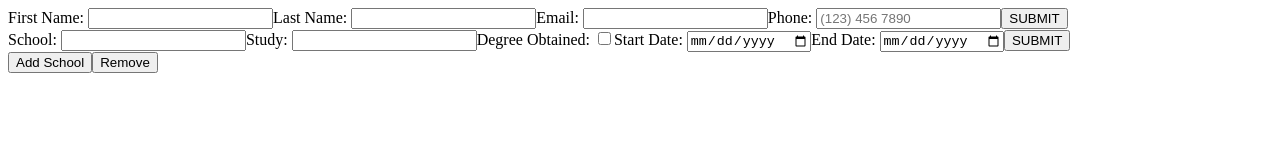
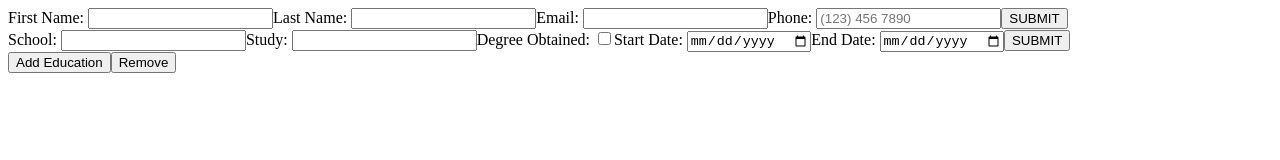
Before and after one commit to BenjaminJMcD/react-cv, a React (Vite) app: page / in a window 1280 px wide. Shown: the top 160 px of the page. Built offline with nearby package versions, Linux system fonts and the light colour scheme.

Commit message:
build: add education creates new form but does not save initial form

```diff
--- a/src/components/NewForm.jsx
+++ b/src/components/NewForm.jsx
@@ -28,17 +28,18 @@ function NewForm() {
 
     const handleAddEdForm = () => {
         const newFormId = edForms.length + 1;
-        setEdForms((prevForms) => [...prevForms, { id: newFormId, data: {} }]);
+        setEdForms((prevForm) => [...prevForm, { id: newFormId, data: {} }]);
+        console.log("CLICKED")
     };
 
 
-    const handleRemoveForm = (form, setForm) => {
-        if (form.length > 1) {
-            setForm((prevForms) => prevForms.filter((form) => form.id  !== form.length));
+    const handleRemoveEdForm = (formId) => {
+        if (edForms.length > 1) {
+            setEdForm((prevForms) => prevForms.filter((edForms) => edForms.id  !== formId));
         }
     };
 
-    console.log(edForms);
+    console.log(edForms)
 
     const [displayBasic, setDisplayBasic] = useState(false);
     const [displayEducation, setDisplayEducation] = useState(false);
@@ -56,8 +57,8 @@ function NewForm() {
                     onFormSubmit={(data) => handleFormSubmit(data, edForm.id)}
                 />
             ))}
-            <button onClick={handleAddEdForm}>Add School</button>
-            <button onClick={handleRemoveForm(edForms, setEdForms)}>Remove</button>
+            <button onClick={() => handleAddEdForm()}>Add Education</button>
+            <button onClick={() => handleRemoveEdForm(edForms.length)}>Remove</button>
 
             {/* {expForms.map((expForm) => {
                 <NewExperience
```
